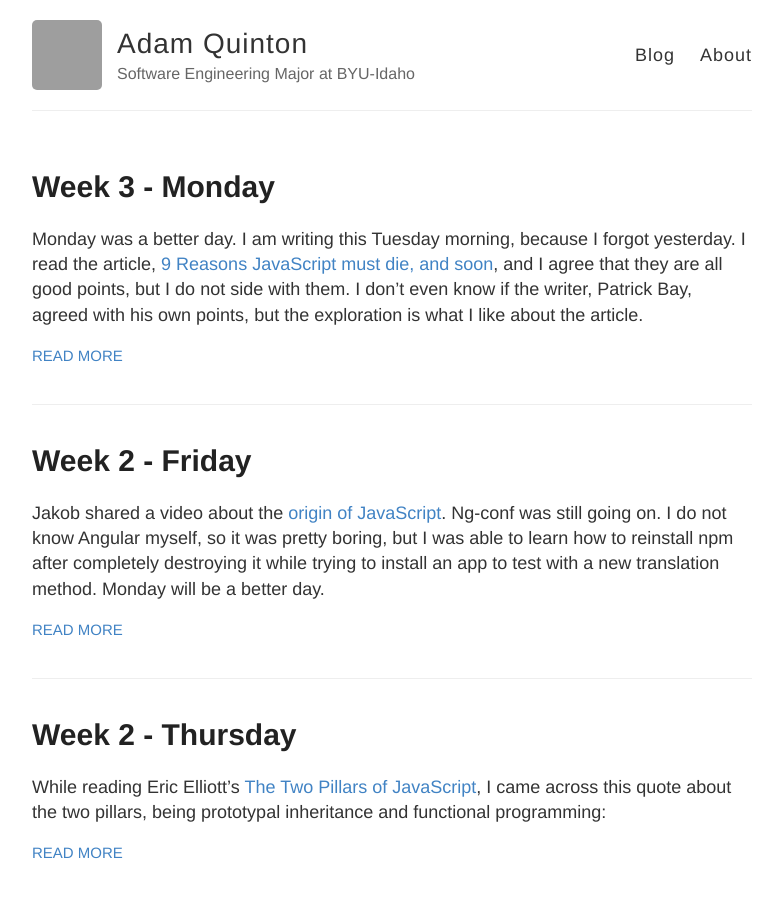
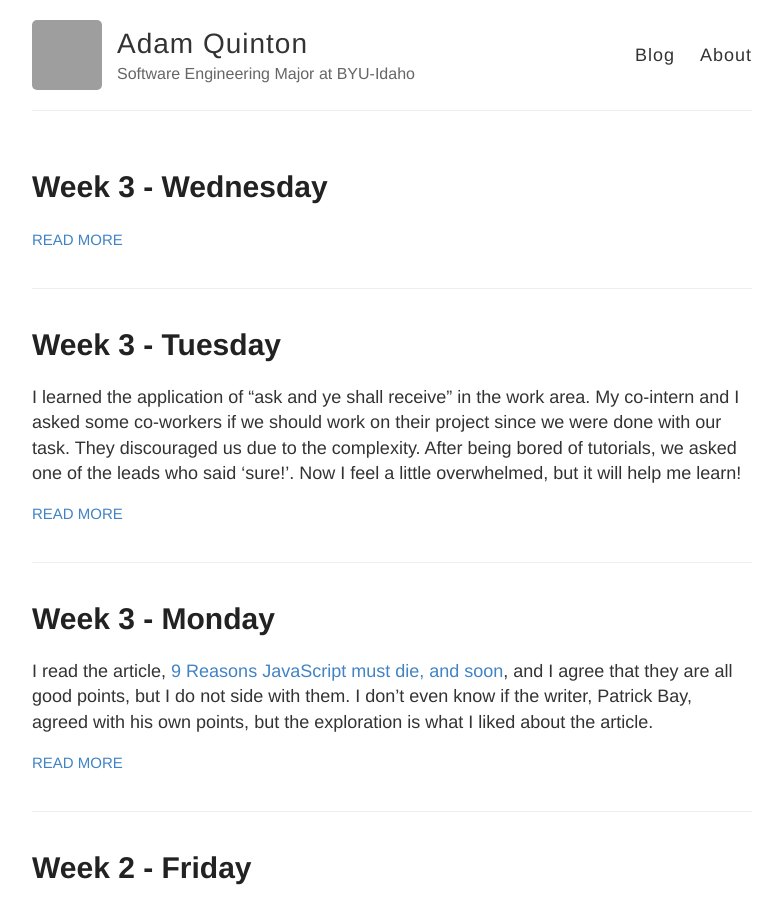
Before and after one commit to zvakanaka/internship_2016_zvakanaka.github.io, a Jekyll site: the page built from index.html, in a window 1280 px wide and 900 px high. Shown: the whole window, without its empty margins (248-1031 px from the left). Built offline with Jekyll 4.4.1, drawn with Linux system fonts in a browser that asks for light colours; grey boxes are pictures that could not be loaded.

Commit message:
Ask and ye shall receive

```diff
--- /dev/null
+++ b/_posts/2016-5-10-Week-3-Tuesday.md
@@ -0,0 +1,5 @@
+---
+layout: post
+title: Week 3 - Tuesday
+---
+I learned the application of "ask and ye shall receive" in the work area. My co-intern and I asked some co-workers if we should work on their project since we were done with our task. They discouraged us due to the complexity. After being bored of tutorials, we asked one of the leads who said 'sure!'. Now I feel a little overwhelmed, but it will help me learn!
--- /dev/null
+++ b/_posts/2016-5-11-Week-3-Wednesday.md
@@ -0,0 +1,4 @@
+---
+layout: post
+title: Week 3 - Wednesday
+---
--- a/_posts/2016-5-9-Week-3-Monday.md
+++ b/_posts/2016-5-9-Week-3-Monday.md
@@ -2,7 +2,7 @@
 layout: post
 title: Week 3 - Monday
 ---
-Monday was a better day. I am writing this Tuesday morning, because I forgot yesterday. I read the article, [9 Reasons JavaScript must die, and soon](http://patrickbay.ca/blog/?p=610), and I agree that they are all good points, but I do not side with them. I don't even know if the writer, Patrick Bay, agreed with his own points, but the exploration is what I like about the article.
+I read the article, [9 Reasons JavaScript must die, and soon](http://patrickbay.ca/blog/?p=610), and I agree that they are all good points, but I do not side with them. I don't even know if the writer, Patrick Bay, agreed with his own points, but the exploration is what I liked about the article.
 
 > Because JavaScript is an interpreted language, it’s heavy... it's an absolute battery killer.
 
```
